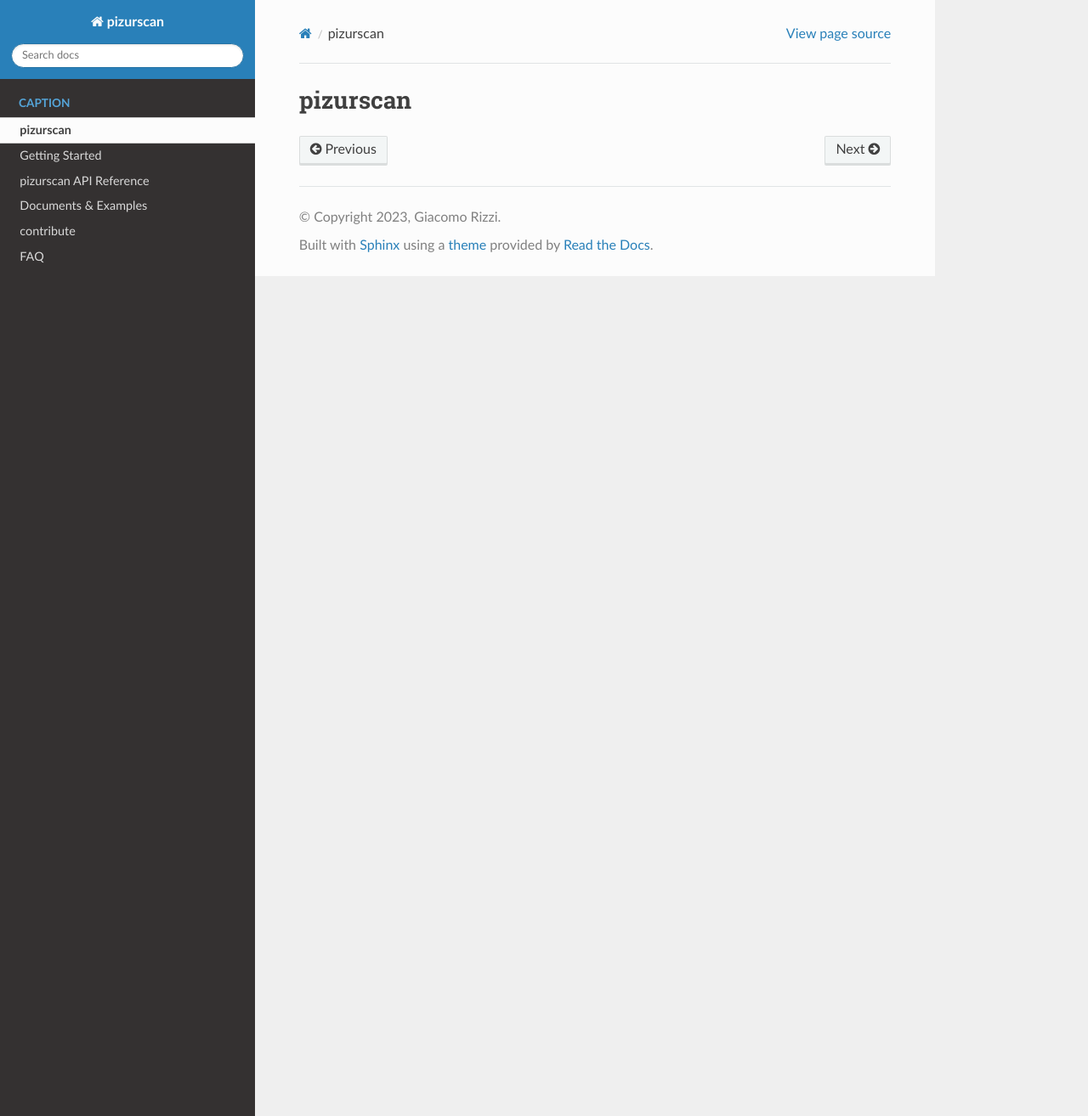
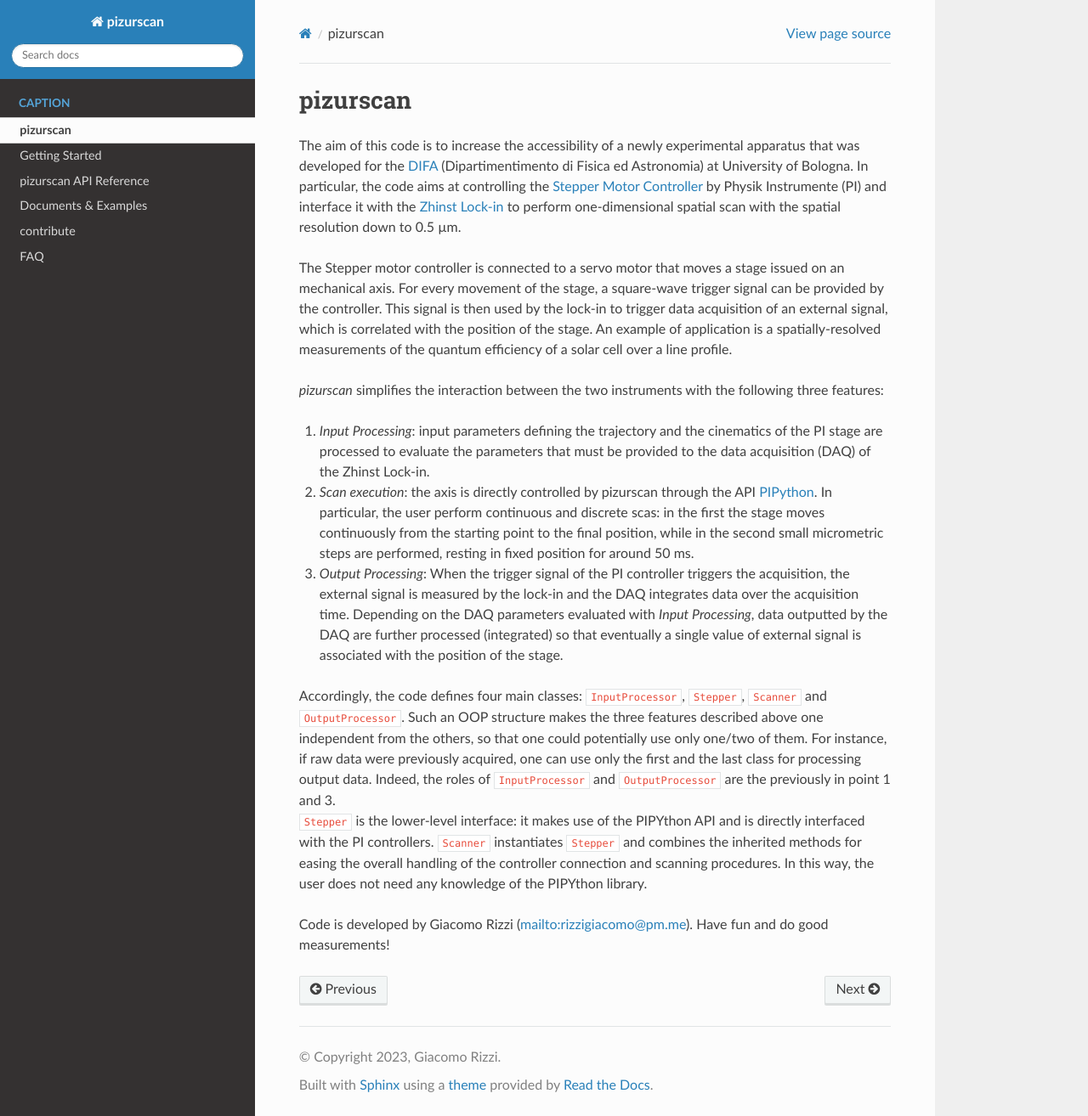
Before and after one commit to jacomore/PIZur_imager, a Sphinx documentation site: the page built from docs/Introduction/intro.rst, in a window 1280 px wide and 1314 px high. Shown: the whole window at 85% size. Built offline with Sphinx 7.4.7 and the Read the Docs theme 2.0.0, drawn with Linux system fonts in a browser that asks for light colours.

Commit message:
added introduction to documentation

```diff
--- a/docs/Introduction/intro.rst
+++ b/docs/Introduction/intro.rst
@@ -2,3 +2,16 @@
 
 pizurscan
 =============
+| The aim of this code is to increase the accessibility of a newly experimental apparatus that was developed for the `DIFA <https://fisica-astronomia.unibo.it/it/index.html>`_ (Dipartimentimento di Fisica ed Astronomia) at University of Bologna. In particular, the code aims at controlling the `Stepper Motor Controller <https://www.physikinstrumente.com/en/products/controllers-and-drivers/motion-controllers-drivers-for-linear-torque-stepper-dc-servo-motors/c-66312-mercury-step-stepper-motor-controller-900553/>`_ by Physik Instrumente (PI) and interface it with the `Zhinst Lock-in <https://www.zhinst.com/europe/it/products/mfli-lock-in-amplifier>`_ to perform one-dimensional spatial scan with the spatial resolution down to 0.5 µm.
+
+| The Stepper motor controller is connected to a servo motor that moves a stage issued on an mechanical axis. For every movement of the stage, a square-wave trigger signal can be provided by the controller. This signal is then used by the lock-in to trigger data acquisition of an external signal, which is correlated with the position of the stage. An example of application is a spatially-resolved measurements of the quantum efficiency of a solar cell over a line profile.
+
+| *pizurscan* simplifies the interaction between the two instruments with the following three features:
+#. *Input Processing*: input parameters defining the trajectory and the cinematics of the PI stage are processed to evaluate the parameters that must be provided to the data acquisition (DAQ) of the Zhinst Lock-in.
+#. *Scan execution*: the axis is directly controlled by pizurscan through the API `PIPython <https://pypi.org/project/PIPython/>`_. In particular, the user perform continuous and discrete scas: in the first the stage moves continuously from the starting point to the final position, while in the second small micrometric steps are performed, resting in fixed position for around 50 ms.
+#. *Output Processing*: When the trigger signal of the PI controller triggers the acquisition, the external signal is measured by the lock-in and the DAQ integrates data over the acquisition time. Depending on the DAQ parameters evaluated with *Input Processing*, data outputted by the DAQ are further processed (integrated) so that eventually a single value of external signal is associated with the position of the stage.
+
+| Accordingly, the code defines four main classes: ``InputProcessor``, ``Stepper``, ``Scanner`` and ``OutputProcessor``. Such an OOP structure makes the three features described above one independent from the others, so that one could potentially use only one/two of them. For instance, if raw data were previously acquired, one can use only the first and the last class for processing output data. Indeed, the roles of ``InputProcessor`` and ``OutputProcessor`` are the previously in point 1 and 3.
+| ``Stepper`` is the lower-level interface: it makes use of the PIPYthon API and is directly interfaced with the PI controllers. ``Scanner`` instantiates ``Stepper`` and combines the inherited methods for easing the overall handling of the controller connection and scanning procedures. In this way, the user does not need any knowledge of the PIPYthon library.
+
+| Code is developed by Giacomo Rizzi (`<rizzigiacomo@pm.me>`_). Have fun and do good measurements!
```
